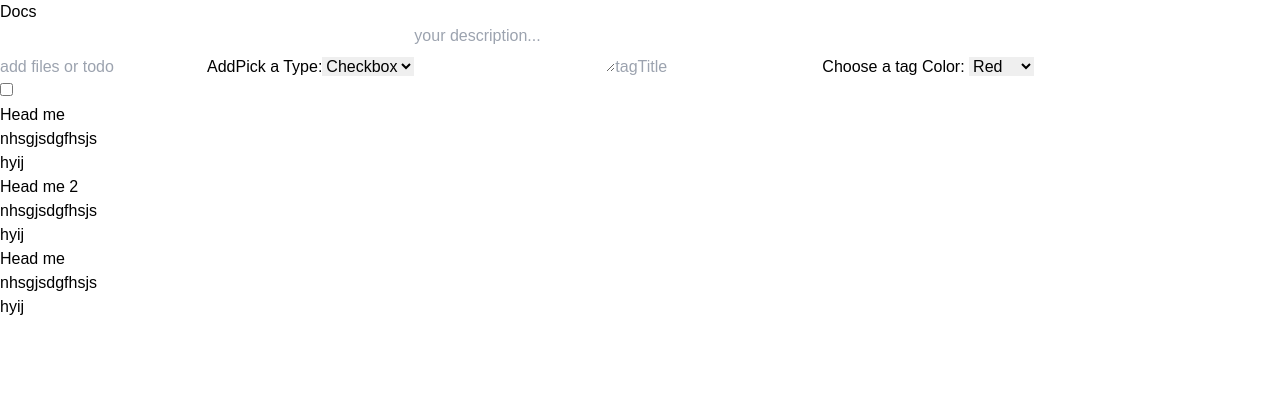
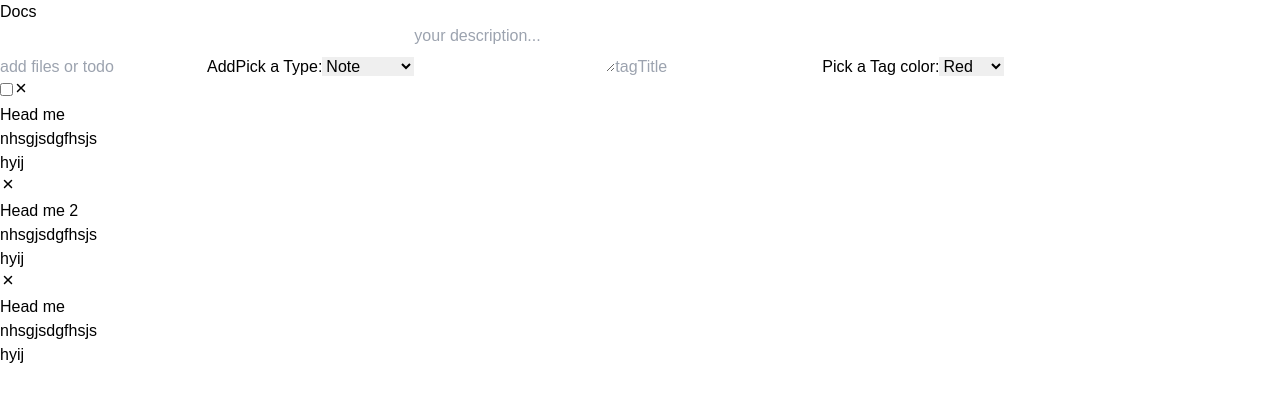
Before and after one commit to kmr-sahil/docs, a React (Vite) app: page / in a window 1280 px wide. Shown: the top 402 px of the page. Built offline with nearby package versions, Linux system fonts and the light colour scheme.

Commit message:
added delete functionality

```diff
--- a/src/componets/Card.jsx
+++ b/src/componets/Card.jsx
@@ -4,7 +4,9 @@ import { LuDownload } from "react-icons/lu";
 import { IoClose } from "react-icons/io5";
 import { motion } from "framer-motion"
 
-function Card({data, refrence}) {
+function Card({data, refrence, onDelete}) {
+
+
 
   return (
     <motion.div drag
@@ -16,12 +18,13 @@ function Card({data, refrence}) {
 
 
         {data.type == "checkbox" ? (<input type="checkbox" />) : null}
+        <button onClick={onDelete}><IoClose/></button>
         <h1>{data?.title}</h1>
         <p className='text-sm leading-tight mt-5 font-thin'>{data?.desc}</p>
         <div className='footer absolute bottom-0 w-full left-0'>
 
         <div className={`tag w-full py-4 ${data?.tagColor === "blue" ? "bg-blue-600" : `${data?.tagColor === "green" ? "bg-green-600" : "bg-red-600"}` } flex items-center justify-center`}>
-            {data.link != "" ? (<a href={data.link}>{data?.tagTitle}</a>) :
+            {data.type == "link" ? (<a href={data.link}>{data?.tagTitle}</a>) :
                 (<h3 className='text-sm'>{data?.tagTitle}</h3>)}
 
         </div>
--- a/src/componets/Foreground.jsx
+++ b/src/componets/Foreground.jsx
@@ -44,10 +44,15 @@ function Foreground() {
     );
 
     const onSubmit = () => {
-        console.log("haha" + details)
+        console.log(details)
         setCardDetails([...cardDetails, details])
         console.log(cardDetails)
     }
+
+    const onDelete = (indexToDelete) => {
+        const updatedCards = cardDetails.filter((_, index) => index !== indexToDelete);
+        setCardDetails(updatedCards);
+      };
 
   return (
     <>
@@ -64,11 +69,11 @@ function Foreground() {
             <label>
                 Pick a Type:
                 <select name="type"
-                        defaultValue="checkbox"
+                        defaultValue="note"
                         value={details.type}
                         onChange={(e) => setDetails({...details, type: e.target.value})}>
+                  <option value="note">Note</option>
                   <option value="checkbox">Checkbox</option>
-                  <option value="note">Note</option>
                   <option value="link">Link</option>
                 </select>
             </label>
@@ -85,21 +90,23 @@ function Foreground() {
                    onChange={(e) => setDetails({...details, tagTitle: e.target.value})}
             />
 
-            <label htmlFor="color">Choose a tag Color: </label>
-            <select id="color"
-                    name="color"
-                    value={details.tagColor}
-                    onChange={(e) => setDetails({...details, tagColor: e.target.value})}>
-                    <option value="Red">Red</option>
-                    <option value="Green">Green</option>
-                    <option value="Blue">Blue</option>
-            </select>
+            <label>
+                Pick a Tag color:
+                <select name="color"
+                        defaultValue="green"
+                        value={details.tagColor}
+                        onChange={(e) => setDetails({...details, tagColor: e.target.value})}>
+                  <option value="red">Red</option>
+                  <option value="green">Green</option>
+                  <option value="blue">Blue</option>
+                </select>
+            </label>
 
         </div>
 
         <div ref={ref} className='z-[20] w-full h-full flex gap-10 flex-wrap p-5 mt-[4rem]'>
             {cardDetails.map((item, index) => (
-                <Card data={item} refrence={ref}/>
+                <Card key={index} data={item} refrence={ref} onDelete={() => onDelete(index)}/>
             ))}
         </div>
     </>
```
